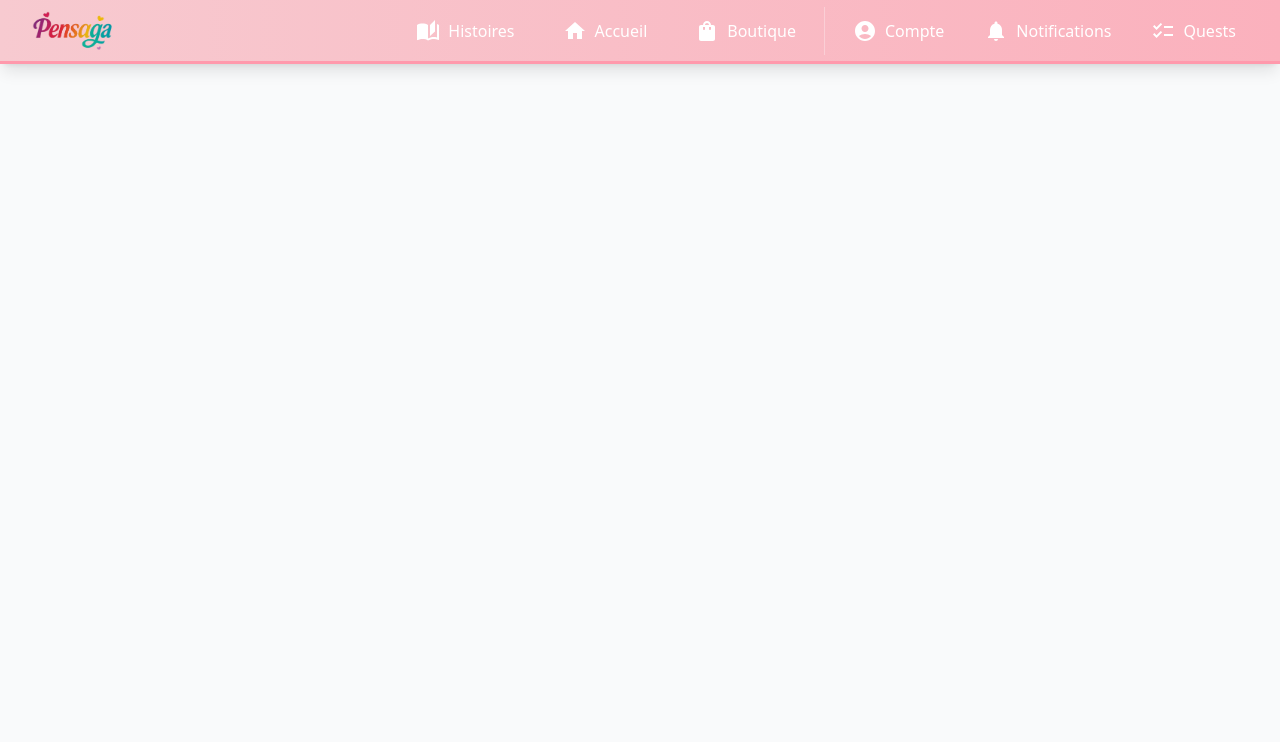
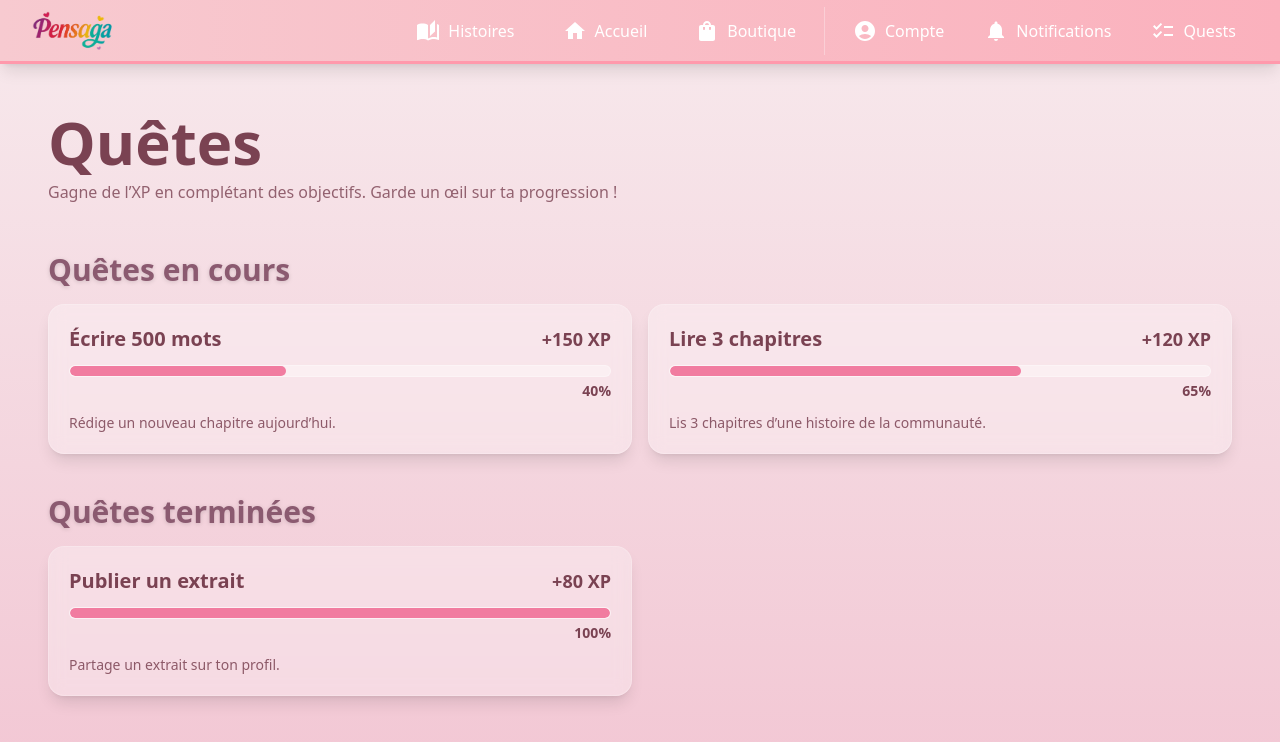
Before and after one commit to bisounours1111/pensage-frontend, a React (Vite) app: page /quests in a window 1280 px wide. Shown: the top 742 px of the page. Built offline with nearby package versions, Linux system fonts and the light colour scheme; no server answers.

Commit message:
feat/quests-page

```diff
--- a/src/App.jsx
+++ b/src/App.jsx
@@ -1,6 +1,7 @@
 import { BrowserRouter as Router, Routes, Route } from 'react-router-dom'
 import MyStoriesPage from './pages/stories/MyStoriesPage'
 import ShopPage from './pages/shop/ShopPage'
+import QuestsPage from "./pages/quests/QuestsPage";
 import './App.css'
 import Header from "./components/common/header";
 import Navbar from "./components/common/navbar";
@@ -19,6 +20,7 @@ function App() {
           <Route path="/stories" element={<MyStoriesPage />} />
           <Route path="/create" element={<div>Éditeur</div>} />
           <Route path="/shop" element={<ShopPage />} />
+          <Route path="/quests" element={<QuestsPage />} />
           <Route path="/profile" element={<div>Profil</div>} />
           <Route path="/community" element={<div>Communauté</div>} />
           <Route path="/publish" element={<div>Publication</div>} />
--- /dev/null
+++ b/src/components/quests/ProgressBar.jsx
@@ -0,0 +1,20 @@
+import React, { useEffect, useState } from "react";
+
+export default function ProgressBar({ value = 0 }) {
+  const clamped = Math.max(0, Math.min(100, value));
+  const [width, setWidth] = useState(0);
+
+  useEffect(() => {
+    const t = setTimeout(() => setWidth(clamped), 50);
+    return () => clearTimeout(t);
+  }, [clamped]);
+
+  return (
+    <div className="w-full h-3 rounded-full bg-white/40 overflow-hidden border border-white/30">
+      <div
+        className="h-full rounded-full transition-all duration-700 ease-out"
+        style={{ width: `${width}%`, backgroundColor: "#f17ca0" }}
+      />
+    </div>
+  );
+}
--- /dev/null
+++ b/src/components/quests/QuestCard.jsx
@@ -0,0 +1,83 @@
+import React from "react";
+import ProgressBar from "./ProgressBar";
+
+export default function QuestCard({
+  quest,
+  onToggleChecklist,
+  onDelete,
+  onMarkDone,
+}) {
+  const { id, title, description, xp, status, checklist = [] } = quest;
+
+  const doneCount = checklist.filter(i => i.done).length;
+  const checklistPercent = checklist.length
+    ? Math.round((doneCount / checklist.length) * 100)
+    : status === "done" ? 100 : 0;
+
+  return (
+    <div className="rounded-2xl p-5 bg-white/30 backdrop-blur border border-white/20 shadow-lg">
+      <div className="flex items-start justify-between gap-3">
+        <div>
+          <h3 className="text-lg md:text-xl font-bold text-[#7a4252]">{title}</h3>
+          {description && (
+            <p className="text-sm text-[#7a4252] opacity-80 mt-1">{description}</p>
+          )}
+        </div>
+        <div className="text-right">
+          <div className="text-xs text-[#7a4252] opacity-70">Récompense</div>
+          <div className="text-base font-extrabold text-[#7a4252]">{xp} XP</div>
+        </div>
+      </div>
+
+      {/* Progress */}
+      <div className="mt-4">
+        <div className="flex items-center justify-between mb-2">
+          <span className="text-sm text-[#7a4252] opacity-80">
+            Progression {status === "done" ? "(terminée)" : ""}
+          </span>
+          <span className="text-sm font-semibold text-[#7a4252]">
+            {status === "done" ? "100%" : `${checklistPercent}%`}
+          </span>
+        </div>
+        <ProgressBar value={status === "done" ? 100 : checklistPercent} />
+      </div>
+
+      {/* Checklist */}
+      {checklist.length > 0 && (
+        <div className="mt-4 space-y-2">
+          {checklist.map(item => (
+            <label key={item.id} className="flex items-center gap-3 cursor-pointer">
+              <input
+                type="checkbox"
+                checked={!!item.done}
+                onChange={() => onToggleChecklist(id, item.id)}
+                className="w-4 h-4 accent-pink-500"
+              />
+              <span className={`text-sm ${item.done ? "line-through opacity-60" : ""} text-[#7a4252]`}>
+                {item.label}
+              </span>
+            </label>
+          ))}
+        </div>
+      )}
+
+      <div className="mt-5 flex flex-wrap gap-3">
+        {status !== "done" && (
+          <button
+            className="px-4 py-2 rounded-lg text-white font-semibold shadow-md transition hover:scale-105"
+            style={{ backgroundColor: "#f17ca0" }}
+            onClick={() => onMarkDone(id)}
+          >
+            Marquer comme terminée
+          </button>
+        )}
+        <button
+          className="px-4 py-2 rounded-lg font-semibold shadow-md transition hover:scale-105 border border-black/10"
+          onClick={() => onDelete(id)}
+        >
+          Supprimer
+        </button>
+      </div>
+    </div>
+  );
+}
--- /dev/null
+++ b/src/components/quests/QuestItem.jsx
@@ -0,0 +1,30 @@
+import React from "react";
+import ProgressBar from "./ProgressBar";
+
+export default function QuestItem({ quest }) {
+  const { title, description, xp, progress = 0 } = quest;
+
+  return (
+    <div className="rounded-2xl p-5 bg-white/30 backdrop-blur border border-white/20 shadow-lg">
+      <div className="flex items-start justify-between gap-3">
+        <h3 className="text-lg md:text-xl font-bold text-[#7a4252]">{title}</h3>
+        <div className="text-base md:text-lg font-extrabold text-[#7a4252] whitespace-nowrap">
+          +{xp} XP
+        </div>
+      </div>
+
+      <div className="mt-3">
+        <ProgressBar value={progress} />
+        <div className="mt-1 text-sm font-semibold text-[#7a4252] text-right">
+          {progress}%
+        </div>
+      </div>
+
+      {description && (
+        <p className="mt-3 text-sm text-[#7a4252] opacity-85">
+          {description}
+        </p>
+      )}
+    </div>
+  );
+}
--- /dev/null
+++ b/src/components/quests/QuestSection.jsx
@@ -0,0 +1,23 @@
+import React from "react";
+import QuestItem from "./QuestItem";
+import SectionTitle from "../ui/SectionTitle";
+
+export default function QuestSection({ title, quests, emptyText }) {
+  return (
+    <section className="px-6 md:px-12 mb-10">
+      <SectionTitle>{title}</SectionTitle>
+
+      {(!quests || quests.length === 0) ? (
+        <div className="rounded-2xl p-6 bg-white/30 backdrop-blur border border-white/20 text-[#7a4252]">
+          {emptyText}
+        </div>
+      ) : (
+        <div className="grid gap-4 md:grid-cols-2">
+          {quests.map(q => (
+            <QuestItem key={q.id} quest={q} />
+          ))}
+        </div>
+      )}
+    </section>
+  );
+}
--- /dev/null
+++ b/src/hooks/useQuests.js
@@ -0,0 +1,49 @@
+import { useMemo, useState } from "react";
+
+/**
+ * Hook quêtes — state local (prêt à connecter à Supabase).
+ * - Pas d'actions user (suppression / terminé) : tout viendra de la BDD.
+ * - Progression numérique (0–100) utilisée pour l'affichage.
+ */
+export default function useQuests() {
+  const [quests] = useState([
+    {
+      id: "q1",
+      title: "Écrire 500 mots",
+      description: "Rédige un nouveau chapitre aujourd’hui.",
+      xp: 150,
+      progress: 40,
+      status: "ongoing",
+    },
+    {
+      id: "q2",
+      title: "Lire 3 chapitres",
+      description: "Lis 3 chapitres d’une histoire de la communauté.",
+      xp: 120,
+      progress: 65,
+      status: "ongoing",
+    },
+    {
+      id: "q3",
+      title: "Publier un extrait",
+      description: "Partage un extrait sur ton profil.",
+      xp: 80,
+      progress: 100,
+      status: "done",
+    },
+  ]);
+
+  const ongoing = useMemo(() => quests.filter(q => q.status !== "done"), [quests]);
+  const finished = useMemo(() => quests.filter(q => q.status === "done"), [quests]);
+
+  // XP total (ex: somme des quêtes terminées)
+  const totalXp = useMemo(
+    () => finished.reduce((sum, q) => sum + (q.xp || 0), 0),
+    [finished]
+  );
+
+  // Level simple (ex: palier de 1000 XP)
+  const level = useMemo(() => Math.max(1, Math.floor(totalXp / 1000) + 1), [totalXp]);
+
+  return { quests, ongoing, finished, totalXp, level };
+}
--- /dev/null
+++ b/src/pages/quests/QuestsPage.jsx
@@ -0,0 +1,34 @@
+import React from "react";
+import QuestSection from "../../components/quests/QuestSection";
+import useQuests from "../../hooks/useQuests";
+
+export default function QuestsPage() {
+  const { ongoing, finished } = useQuests();
+
+  return (
+    <div
+      className="min-h-screen pb-24"
+      style={{ background: "linear-gradient(to bottom, #f7e7eb, #f4d5de, #f2c3d1)" }}
+    >
+      <header className="p-6 md:p-12">
+        <h1 className="text-4xl md:text-6xl font-bold text-[#7a4252]">Quêtes</h1>
+        <p className="mt-2 text-[#7a4252] opacity-80">
+          Gagne de l’XP en complétant des objectifs. Garde un œil sur ta progression !
+        </p>
+
+      </header>
+
+      <QuestSection
+        title="Quêtes en cours"
+        quests={ongoing}
+        emptyText="Aucune quête en cours pour le moment."
+      />
+
+      <QuestSection
+        title="Quêtes terminées"
+        quests={finished}
+        emptyText="Tu n’as pas encore terminé de quêtes."
+      />
+    </div>
+  );
+}
```
